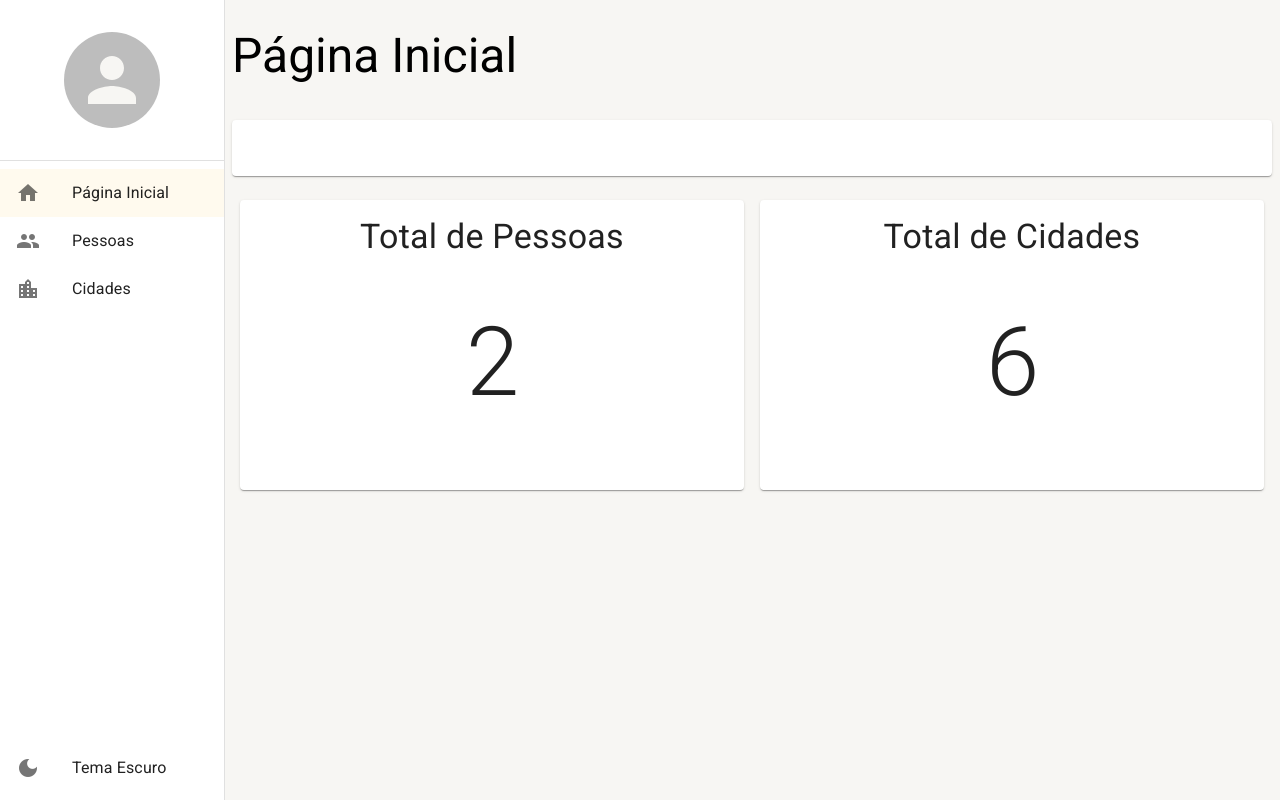
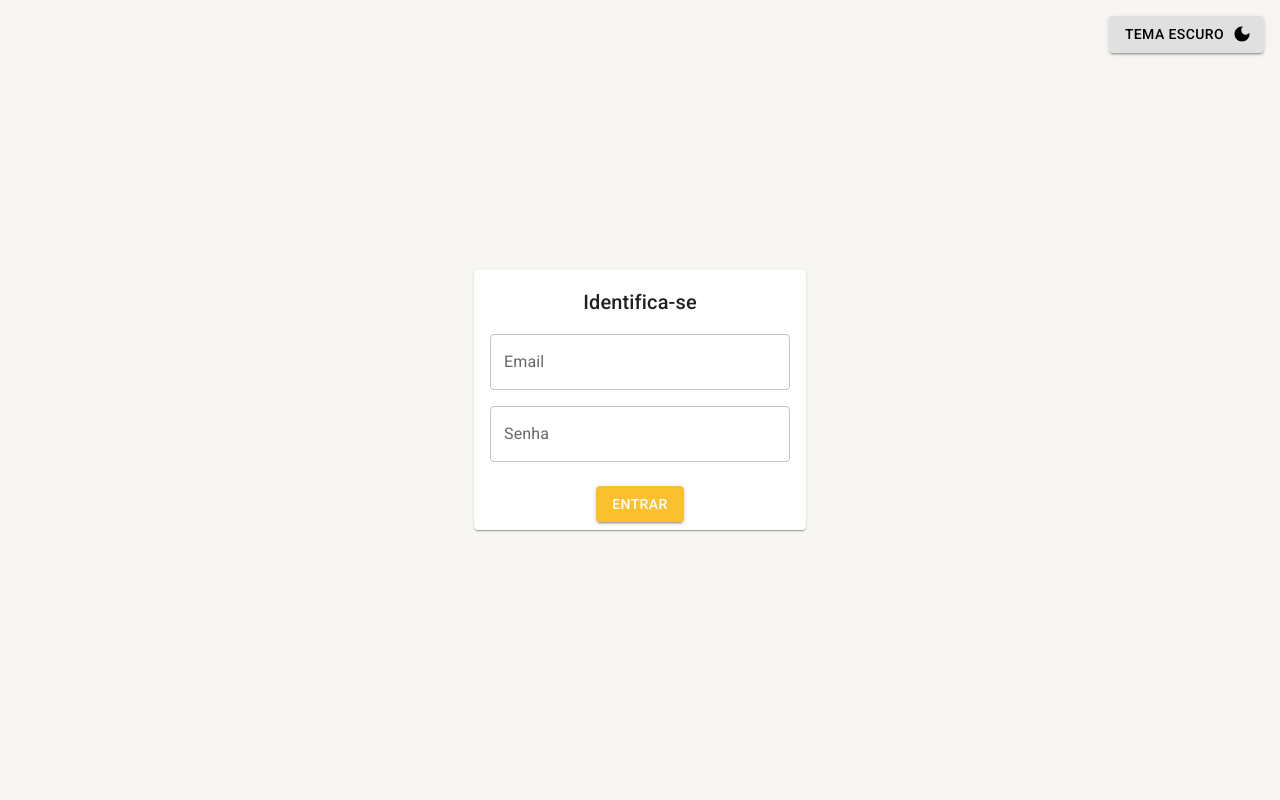
Before and after one commit to estaeldev/react-materialui-typescript, a React (Create React App) app: page /pagina-inicial in a window 1280 px wide. Built offline with nearby package versions, Linux system fonts and the light colour scheme; data requests are answered from the project's data file.

Commit message:
feat: adicionando tela de login

```diff
--- a/src/App.tsx
+++ b/src/App.tsx
@@ -1,12 +1,15 @@
 import { BrowserRouter } from "react-router-dom"
 import { AppRoutes } from "./routes"
 import { MenuLateral } from "./shared/components"
-import { AppDrawerProvider, AppThemeProvider } from "./shared/contexts"
+import { AppDrawerProvider, AppThemeProvider, AuthContext } from "./shared/contexts"
+import { Login } from "./pages"
 
 export const App = () => {
 
     return (
+        <AuthContext>
             <AppThemeProvider>
+                <Login>
                     <AppDrawerProvider>
                         <BrowserRouter>
                             <MenuLateral >
@@ -14,6 +17,8 @@ export const App = () => {
                             </MenuLateral>
                         </BrowserRouter>
                     </AppDrawerProvider>
+                </Login>
             </AppThemeProvider>
+        </AuthContext>
     )
 }
--- a/src/pages/index.ts
+++ b/src/pages/index.ts
@@ -3,3 +3,4 @@ export * from "./pessoas/ListagemDePessoas"
 export * from "./pessoas/DetalheDePessoas"
 export * from "./cidades/ListagemDeCidades"
 export * from "./cidades/DetalheDeCidades"
+export * from "./login/Login"
--- /dev/null
+++ b/src/pages/login/Login.tsx
@@ -0,0 +1,132 @@
+import { DarkMode, LightMode } from "@mui/icons-material";
+import { Box, Button, Card, CardActions, CardContent, CircularProgress, LinearProgress, TextField, Typography } from "@mui/material";
+import { FC, ReactNode, useRef, useState } from "react";
+import * as Yup from "yup";
+import { useAuthContext, useThemeContext } from "../../shared/hooks";
+
+type TLoginYupSchema = {
+    email: string
+    password: string
+}
+
+const loginSchema: Yup.Schema<TLoginYupSchema> = Yup.object().shape({
+    email:
+        Yup
+        .string()
+        .required("O campo é obrigatório")
+        .email("O campo deve conter um email válido"),
+    password:
+        Yup
+        .string()
+        .required("O campo é obrigatório")
+})
+
+type TLoginProps = {
+    children?: ReactNode
+}
+
+export const Login: FC<TLoginProps> = ({children}) => {
+
+    const {isAuthenticate, login} = useAuthContext()
+    const inputEmailRef = useRef<HTMLInputElement>()
+    const inputSenhaRef = useRef<HTMLInputElement>()
+    const [emailError, setEmailError] = useState<string>()
+    const [senhaError, setSenhaError] = useState<string>()
+    const [isLoading, setIsLoading] = useState(false)
+    const {toggleTheme, themeName} = useThemeContext()
+
+    const handleLogin = async () => {
+        setIsLoading(true)
+        const email = inputEmailRef.current?.value
+        const senha = inputSenhaRef.current?.value
+
+        loginSchema.validate({email: email, password: senha}, {abortEarly: false}).then(result => {
+            login(result.email, result.password).then(() => setIsLoading(false))
+
+        }).catch((error: Yup.ValidationError) => {
+            setIsLoading(false)
+            error.inner.forEach(error => {
+                if(error.path === "email") {
+                    setEmailError(error.message)
+                } else if(error.path === "password") {
+                    setSenhaError(error.message)
+                }
+            })
+
+        })
+
+    }
+
+    if(isAuthenticate) {
+        return (
+            <>
+                {children}
+            </>
+        )
+    }
+
+    return (
+        <Box width="100vw" height="100vh" display="flex" alignItems="center" justifyContent="center">
+
+            <Box position="fixed" top={0} right={0} padding={2}>
+                 <Button
+                    variant="contained"
+                    color="inherit"
+                    onClick={toggleTheme}
+                    disabled={isLoading}
+                    endIcon={themeName ===  "light" ? <DarkMode /> : <LightMode />}
+                >
+                    {themeName === "dark" ? "Tema Claro" : "Tema Escuro"}
+                </Button>
+            </Box>
+
+            <Card>
+                <CardContent>
+                    <Box display="flex" flexDirection="column" gap={2} width={300}>
+                        <Typography variant="h6" align="center">Identifica-se</Typography>
+
+                        {isLoading && (
+                            <LinearProgress variant="indeterminate" />
+                        )}
+
+                        <TextField
+                            fullWidth
+                            label="Email"
+                            type="email"
+                            disabled={isLoading}
+                            inputRef={inputEmailRef}
+                            error={!!emailError}
+                            helperText={emailError}
+                            onKeyDown={() => emailError && setEmailError(undefined)}
+                        />
+                        <TextField
+                            fullWidth
+                            label="Senha"
+                            type="password"
+                            disabled={isLoading}
+                            inputRef={inputSenhaRef}
+                            error={!!senhaError}
+                            helperText={senhaError}
+                            onKeyDown={() => senhaError && setSenhaError(undefined)}
+                        />
+                    </Box>
+                </CardContent>
+                <CardActions>
+                    <Box width="100%" display="flex" justifyContent="center">
+                        <Button
+                            variant="contained"
+                            onClick={handleLogin}
+                            disabled={isLoading}
+                            endIcon={isLoading ? <CircularProgress size={20} variant="indeterminate" /> : undefined}
+                        >
+                            Entrar
+                        </Button>
+                    </Box>
+                </CardActions>
+            </Card>
+
+        </Box>
+
+    )
+
+}
--- a/src/routes/AppRoutes.tsx
+++ b/src/routes/AppRoutes.tsx
@@ -28,7 +28,6 @@ export const AppRoutes = () => {
     }, [setDrawerOptions])
 
     return (
-        <>
         <Routes>
             <Route path="/pagina-inicial" element={<Dashboard />} />
 
@@ -40,7 +39,6 @@ export const AppRoutes = () => {
 
             <Route path="*" element={<Navigate to={"/pagina-inicial"}/>} />
         </Routes>
-        </>
     )
 
 }
--- a/src/shared/components/menu-lateral/MenuLateral.tsx
+++ b/src/shared/components/menu-lateral/MenuLateral.tsx
@@ -1,6 +1,6 @@
 import { Avatar, Box, Divider, Drawer, Icon, List, ListItemButton, ListItemIcon, ListItemText, useMediaQuery, useTheme } from "@mui/material"
 import { FC, PropsWithChildren } from "react"
-import { useDrawerContext, useThemeContext } from "../../hooks"
+import { useAuthContext, useDrawerContext, useThemeContext } from "../../hooks"
 import { ListItemLink } from "./components/ListItemLink"
 
 export const MenuLateral: FC<PropsWithChildren> = ({children}) => {
@@ -9,6 +9,7 @@ export const MenuLateral: FC<PropsWithChildren> = ({children}) => {
     const smDown = useMediaQuery(theme.breakpoints.down("sm"))
     const {isDrawerOpen, toggleDrawerOpen, drawerOptions} = useDrawerContext()
     const {toggleTheme, themeName} = useThemeContext()
+    const {logout} = useAuthContext()
 
     return (
         <>
@@ -42,6 +43,10 @@ export const MenuLateral: FC<PropsWithChildren> = ({children}) => {
                             <ListItemIcon> <Icon>{themeName ===  "light" ? "dark_mode" : "light_mode"}</Icon> </ListItemIcon>
                             <ListItemText primary={themeName === "dark" ? "Tema Claro" : "Tema Escuro"} />
                         </ListItemButton>
+                        <ListItemButton onClick={logout}>
+                            <ListItemIcon> <Icon>logout</Icon> </ListItemIcon>
+                            <ListItemText primary="Sair" />
+                        </ListItemButton>
                     </Box>
 
                 </Box>
--- a/src/shared/components/menu-lateral/components/ListItemLink.tsx
+++ b/src/shared/components/menu-lateral/components/ListItemLink.tsx
@@ -21,12 +21,10 @@ export const ListItemLink: FC<PropsWithChildren<IListItemLinkProps>> = ({label,
     }
 
     return (
-        <>
-            <ListItemButton onClick={handleClick} selected={!!match}>
-                <ListItemIcon> <Icon>{icon}</Icon> </ListItemIcon>
-                <ListItemText primary={label} />
-            </ListItemButton>
-        </>
+        <ListItemButton onClick={handleClick} selected={!!match}>
+            <ListItemIcon> <Icon>{icon}</Icon> </ListItemIcon>
+            <ListItemText primary={label} />
+        </ListItemButton>
     )
 
 }
```
Lines whose indentation alone changed are shown as unchanged.
